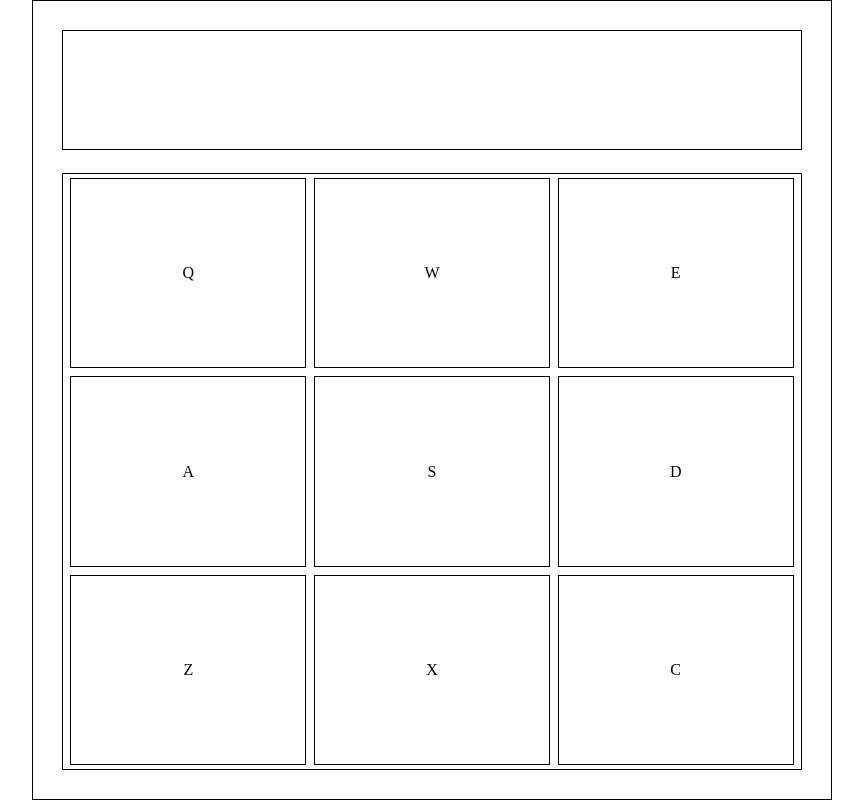
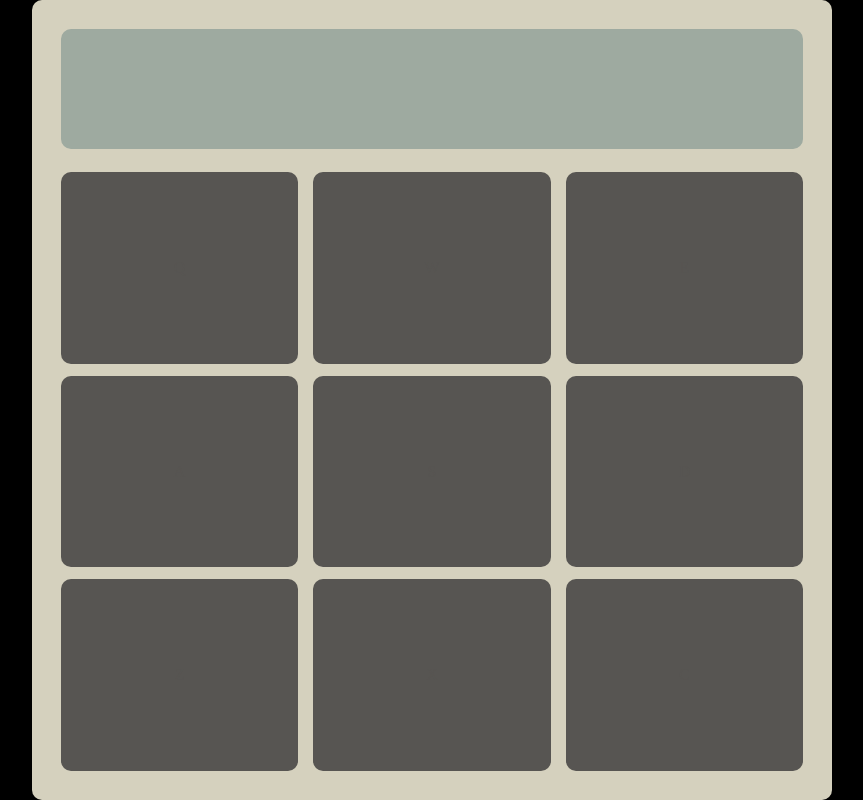
Before and after one commit to sukelully/drum-machine, a plain HTML site: page index.html in a window 1280 px wide. Shown: the whole page, without its empty margins (208-1071 px from the left). Drawn offline with Linux system fonts and the light colour scheme.

Commit message:
Final styling skeleton done

```diff
--- a/index.html
+++ b/index.html
@@ -10,7 +10,7 @@
     <div id="drum-machine">
         <p id="display"></p>
         <div id="pad-bank">
-            <div class="drum-pad" id="kick">Q
+            <div class="drum-pad pushable" id="kick">Q
                 <audio class="clip" src="https://cdn.freecodecamp.org/curriculum/drum/Heater-1.mp3" id="Q"></audio>
             </div>
             <div class="drum-pad" id="snare">W
--- a/styles.css
+++ b/styles.css
@@ -6,34 +6,55 @@
     box-sizing: border-box;
 }
 
+:root {
+    --casing-bg: #D5D1BE;
+    --btn-red: #DC9265;
+    --display-bg: #9EAAA0;
+    --button-col: #575552;
+    --border-rad: 10px;
+}
+
+@font-face {
+    font-family: 'calcFont';
+    src: url('./src/font/digital-7.ttf') format('truetype'),
+}
+
 body {
     display: flex;
     justify-content: center;
     align-items: center;
     height: 100vh;
+    background-color: black;
 }
 
 #drum-machine {
     display: flex;
     flex-direction: column;
-    border: 1px solid black;
     width: 800px;
     height: 800px;
     padding: calc(1% + 1em);
     gap: calc(1% + 1em);
+    background-color: var(--casing-bg);
+    border-radius: var(--border-rad);
 }
 
 #display {
-    border: 1px solid black;
+    display: flex; /* Ensure it's a flex container */
+    justify-content: center; /* Horizontally align the text */
+    align-items: center; /* Vertically align the text */
     height: 20%;
+    font-family: 'calcFont', sans-serif;
+    text-align: right;
+    font-size: 8rem;
+    background-color: var(--display-bg);
+    border-radius: var(--border-rad);
 }
 
 #pad-bank {
     display: flex;
     flex-wrap: wrap;
-    justify-content: space-evenly;
-    align-items: center;
-    border: 1px solid black;
+    justify-content: space-between;
+    align-content: space-between;
     height: 100%;
 }
 
@@ -41,7 +62,9 @@ body {
     display: flex;
     justify-content: center;
     align-items: center;
-    border: 1px solid black;
     height: 32%;
     width: 32%;
+    background-color: var(--button-col);
+    color: var(--button-col);
+    border-radius: var(--border-rad);
 }
```
Also changed, not shown: 2 other files.
